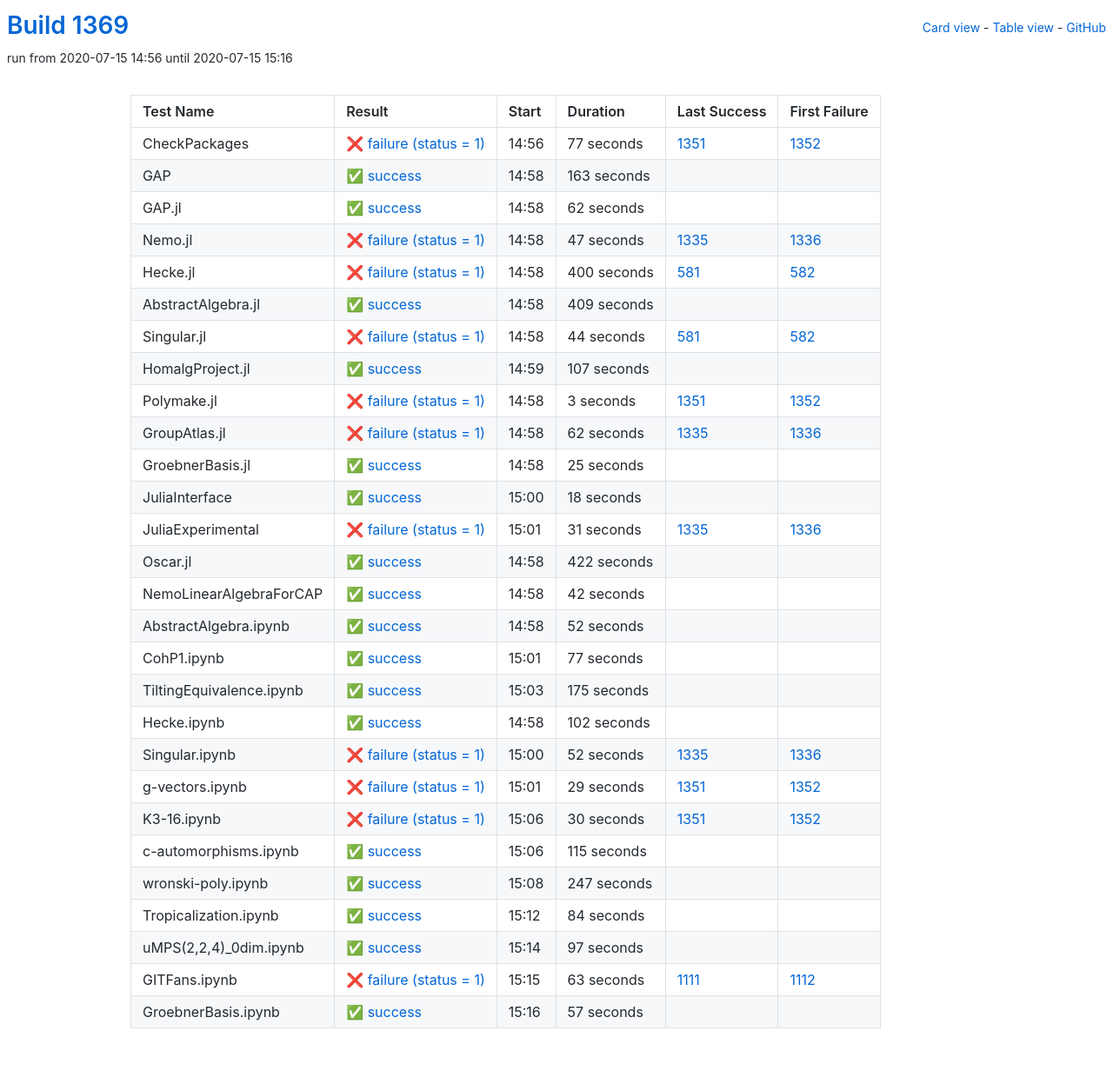
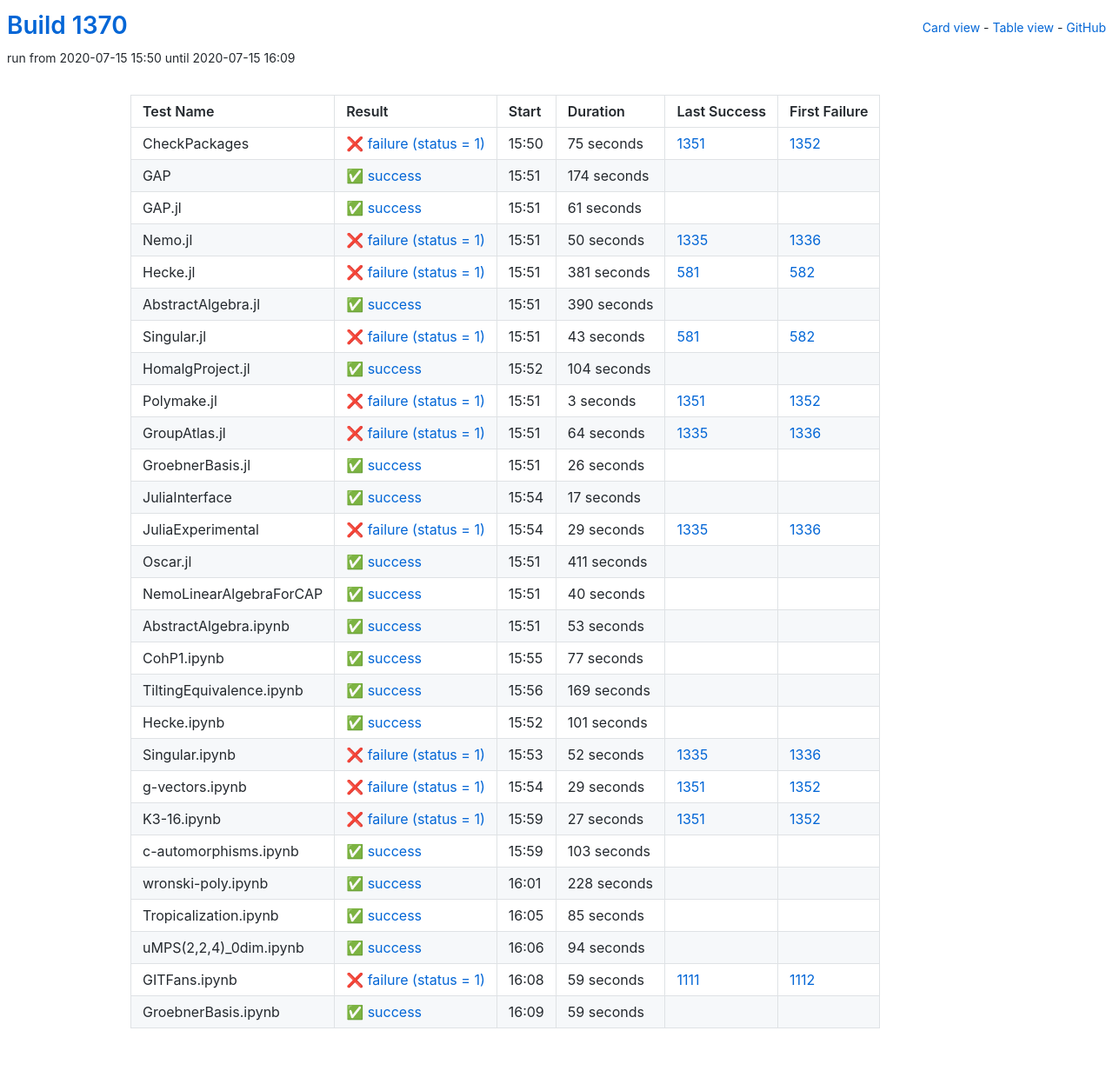
Before and after one commit to oscar-system/oscar-ci-status-1.4, a Jekyll site: the page built from table.html, in a window 1280 px wide. Shown: the whole page at 87% size. Built offline with Jekyll 4.4.1, drawn with Linux system fonts in a browser that asks for light colours.

Commit message:
Build #1370

```diff
--- a/_data/ci.yml
+++ b/_data/ci.yml
@@ -1,6 +1,6 @@
 ---
-build: 1369
-build_url: https://oscarci.mathematik.uni-kl.de/job/oscar-julia-1.4/1369/
+build: 1370
+build_url: https://oscarci.mathematik.uni-kl.de/job/oscar-julia-1.4/1370/
 job: oscar-julia-1.4
 organization: oscar-system
 repo: oscar-ci-status-1.4
@@ -8,104 +8,104 @@ repourl: https://github.com/oscar-system/oscar-ci-status-1.4
 tests:
 - name: CheckPackages
   id: checkpackages
-  log: https://oscarci.mathematik.uni-kl.de/job/oscar-julia-1.4/1369/artifact/logs/build-1369/CheckPackages.log
-  start: 2020-07-15 14:56
+  log: https://oscarci.mathematik.uni-kl.de/job/oscar-julia-1.4/1370/artifact/logs/build-1370/CheckPackages.log
+  start: 2020-07-15 15:50
   success: false
   exitcode: 1
   status: failure
-  duration: 77
+  duration: 75
   last_success: 1351
   last_success_url: https://oscarci.mathematik.uni-kl.de/job/oscar-julia-1.4/1351/
   first_failure: 1352
   first_failure_url: https://oscarci.mathematik.uni-kl.de/job/oscar-julia-1.4/1352/
 - name: GAP
   id: gap
-  log: https://oscarci.mathematik.uni-kl.de/job/oscar-julia-1.4/1369/artifact/logs/build-1369/GAP.log
-  start: 2020-07-15 14:58
+  log: https://oscarci.mathematik.uni-kl.de/job/oscar-julia-1.4/1370/artifact/logs/build-1370/GAP.log
+  start: 2020-07-15 15:51
   success: true
   exitcode: 0
   status: success
-  duration: 163
+  duration: 174
   last_success: false
   last_success_url:
   first_failure: false
   first_failure_url:
 - name: GAP.jl
   id: gap-jl
-  log: https://oscarci.mathematik.uni-kl.de/job/oscar-julia-1.4/1369/artifact/logs/build-1369/GAP.jl.log
-  start: 2020-07-15 14:58
+  log: https://oscarci.mathematik.uni-kl.de/job/oscar-julia-1.4/1370/artifact/logs/build-1370/GAP.jl.log
+  start: 2020-07-15 15:51
   success: true
   exitcode: 0
   status: success
-  duration: 62
+  duration: 61
   last_success: false
   last_success_url:
   first_failure: false
   first_failure_url:
 - name: Nemo.jl
   id: nemo-jl
-  log: https://oscarci.mathematik.uni-kl.de/job/oscar-julia-1.4/1369/artifact/logs/build-1369/Nemo.jl.log
-  start: 2020-07-15 14:58
+  log: https://oscarci.mathematik.uni-kl.de/job/oscar-julia-1.4/1370/artifact/logs/build-1370/Nemo.jl.log
+  start: 2020-07-15 15:51
   success: false
   exitcode: 1
   status: failure
-  duration: 47
+  duration: 50
   last_success: 1335
   last_success_url: https://oscarci.mathematik.uni-kl.de/job/oscar-julia-1.4/1335/
   first_failure: 1336
   first_failure_url: https://oscarci.mathematik.uni-kl.de/job/oscar-julia-1.4/1336/
 - name: Hecke.jl
   id: hecke-jl
-  log: https://oscarci.mathematik.uni-kl.de/job/oscar-julia-1.4/1369/artifact/logs/build-1369/Hecke.jl.log
-  start: 2020-07-15 14:58
+  log: https://oscarci.mathematik.uni-kl.de/job/oscar-julia-1.4/1370/artifact/logs/build-1370/Hecke.jl.log
+  start: 2020-07-15 15:51
   success: false
   exitcode: 1
   status: failure
-  duration: 400
+  duration: 381
   last_success: 581
   last_success_url: https://oscarci.mathematik.uni-kl.de/job/oscar-julia-1.4/581/
   first_failure: 582
   first_failure_url: https://oscarci.mathematik.uni-kl.de/job/oscar-julia-1.4/582/
 - name: AbstractAlgebra.jl
   id: abstractalgebra-jl
-  log: https://oscarci.mathematik.uni-kl.de/job/oscar-julia-1.4/1369/artifact/logs/build-1369/AbstractAlgebra.jl.log
-  start: 2020-07-15 14:58
+  log: https://oscarci.mathematik.uni-kl.de/job/oscar-julia-1.4/1370/artifact/logs/build-1370/AbstractAlgebra.jl.log
+  start: 2020-07-15 15:51
   success: true
   exitcode: 0
   status: success
-  duration: 409
+  duration: 390
   last_success: false
   last_success_url:
   first_failure: false
   first_failure_url:
 - name: Singular.jl
   id: singular-jl
-  log: https://oscarci.mathematik.uni-kl.de/job/oscar-julia-1.4/1369/artifact/logs/build-1369/Singular.jl.log
-  start: 2020-07-15 14:58
+  log: https://oscarci.mathematik.uni-kl.de/job/oscar-julia-1.4/1370/artifact/logs/build-1370/Singular.jl.log
+  start: 2020-07-15 15:51
   success: false
   exitcode: 1
   status: failure
-  duration: 44
+  duration: 43
   last_success: 581
   last_success_url: https://oscarci.mathematik.uni-kl.de/job/oscar-julia-1.4/581/
   first_failure: 582
   first_failure_url: https://oscarci.mathematik.uni-kl.de/job/oscar-julia-1.4/582/
 - name: HomalgProject.jl
   id: homalgproject-jl
-  log: https://oscarci.mathematik.uni-kl.de/job/oscar-julia-1.4/1369/artifact/logs/build-1369/HomalgProject.jl.log
-  start: 2020-07-15 14:59
+  log: https://oscarci.mathematik.uni-kl.de/job/oscar-julia-1.4/1370/artifact/logs/build-1370/HomalgProject.jl.log
+  start: 2020-07-15 15:52
   success: true
   exitcode: 0
   status: success
-  duration: 107
+  duration: 104
   last_success: false
   last_success_url:
   first_failure: false
   first_failure_url:
 - name: Polymake.jl
   id: polymake-jl
-  log: https://oscarci.mathematik.uni-kl.de/job/oscar-julia-1.4/1369/artifact/logs/build-1369/Polymake.jl.log
-  start: 2020-07-15 14:58
+  log: https://oscarci.mathematik.uni-kl.de/job/oscar-julia-1.4/1370/artifact/logs/build-1370/Polymake.jl.log
+  start: 2020-07-15 15:51
   success: false
   exitcode: 1
   status: failure
@@ -116,92 +116,92 @@ tests:
   first_failure_url: https://oscarci.mathematik.uni-kl.de/job/oscar-julia-1.4/1352/
 - name: GroupAtlas.jl
   id: groupatlas-jl
-  log: https://oscarci.mathematik.uni-kl.de/job/oscar-julia-1.4/1369/artifact/logs/build-1369/GroupAtlas.jl.log
-  start: 2020-07-15 14:58
+  log: https://oscarci.mathematik.uni-kl.de/job/oscar-julia-1.4/1370/artifact/logs/build-1370/GroupAtlas.jl.log
+  start: 2020-07-15 15:51
   success: false
   exitcode: 1
   status: failure
-  duration: 62
+  duration: 64
   last_success: 1335
   last_success_url: https://oscarci.mathematik.uni-kl.de/job/oscar-julia-1.4/1335/
   first_failure: 1336
   first_failure_url: https://oscarci.mathematik.uni-kl.de/job/oscar-julia-1.4/1336/
 - name: GroebnerBasis.jl
   id: groebnerbasis-jl
-  log: https://oscarci.mathematik.uni-kl.de/job/oscar-julia-1.4/1369/artifact/logs/build-1369/GroebnerBasis.jl.log
-  start: 2020-07-15 14:58
+  log: https://oscarci.mathematik.uni-kl.de/job/oscar-julia-1.4/1370/artifact/logs/build-1370/GroebnerBasis.jl.log
+  start: 2020-07-15 15:51
   success: true
   exitcode: 0
   status: success
-  duration: 25
+  duration: 26
   last_success: false
   last_success_url:
   first_failure: false
   first_failure_url:
 - name: JuliaInterface
   id: juliainterface
-  log: https://oscarci.mathematik.uni-kl.de/job/oscar-julia-1.4/1369/artifact/logs/build-1369/JuliaInterface.log
-  start: 2020-07-15 15:00
+  log: https://oscarci.mathematik.uni-kl.de/job/oscar-julia-1.4/1370/artifact/logs/build-1370/JuliaInterface.log
+  start: 2020-07-15 15:54
   success: true
   exitcode: 0
   status: success
-  duration: 18
+  duration: 17
   last_success: false
   last_success_url:
   first_failure: false
   first_failure_url:
 - name: JuliaExperimental
   id: juliaexperimental
-  log: https://oscarci.mathematik.uni-kl.de/job/oscar-julia-1.4/1369/artifact/logs/build-1369/JuliaExperimental.log
-  start: 2020-07-15 15:01
+  log: https://oscarci.mathematik.uni-kl.de/job/oscar-julia-1.4/1370/artifact/logs/build-1370/JuliaExperimental.log
+  start: 2020-07-15 15:54
   success: false
   exitcode: 1
   status: failure
-  duration: 31
+  duration: 29
   last_success: 1335
   last_success_url: https://oscarci.mathematik.uni-kl.de/job/oscar-julia-1.4/1335/
   first_failure: 1336
   first_failure_url: https://oscarci.mathematik.uni-kl.de/job/oscar-julia-1.4/1336/
 - name: Oscar.jl
   id: oscar-jl
-  log: https://oscarci.mathematik.uni-kl.de/job/oscar-julia-1.4/1369/artifact/logs/build-1369/Oscar.jl.log
-  start: 2020-07-15 14:58
+  log: https://oscarci.mathematik.uni-kl.de/job/oscar-julia-1.4/1370/artifact/logs/build-1370/Oscar.jl.log
+  start: 2020-07-15 15:51
   success: true
   exitcode: 0
   status: success
-  duration: 422
+  duration: 411
   last_success: false
   last_success_url:
   first_failure: false
   first_failure_url:
 - name: NemoLinearAlgebraForCAP
   id: nemolinearalgebraforcap
-  log: https://oscarci.mathematik.uni-kl.de/job/oscar-julia-1.4/1369/artifact/logs/build-1369/NemoLinearAlgebraForCAP.log
-  start: 2020-07-15 14:58
+  log: https://oscarci.mathematik.uni-kl.de/job/oscar-julia-1.4/1370/artifact/logs/build-1370/NemoLinearAlgebraForCAP.log
+  start: 2020-07-15 15:51
   success: true
   exitcode: 0
   status: success
-  duration: 42
+  duration: 40
   last_success: false
   last_success_url:
   first_failure: false
   first_failure_url:
 - name: AbstractAlgebra.ipynb
   id: abstractalgebra-ipynb
-  log: https://oscarci.mathematik.uni-kl.de/job/oscar-julia-1.4/1369/artifact/logs/build-1369/AbstractAlgebra.ipynb.log
-  start: 2020-07-15 14:58
+  log: https://oscarci.mathematik.uni-kl.de/job/oscar-julia-1.4/1370/artifact/logs/build-1370/AbstractAlgebra.ipynb.log
+  start: 2020-07-15 15:51
   success: true
   exitcode: 0
   status: success
-  duration: 52
+  duration: 53
   last_success: false
   last_success_url:
   first_failure: false
   first_failure_url:
 - name: CohP1.ipynb
   id: cohp1-ipynb
-  log: https://oscarci.mathematik.uni-kl.de/job/oscar-julia-1.4/1369/artifact/logs/build-1369/CohP1.ipynb.log
-  start: 2020-07-15 15:01
+  log: https://oscarci.mathematik.uni-kl.de/job/oscar-julia-1.4/1370/artifact/logs/build-1370/CohP1.ipynb.log
+  start: 2020-07-15 15:55
   success: true
   exitcode: 0
   status: success
@@ -212,32 +212,32 @@ tests:
   first_failure_url:
 - name: TiltingEquivalence.ipynb
   id: tiltingequivalence-ipynb
-  log: https://oscarci.mathematik.uni-kl.de/job/oscar-julia-1.4/1369/artifact/logs/build-1369/TiltingEquivalence.ipynb.log
-  start: 2020-07-15 15:03
+  log: https://oscarci.mathematik.uni-kl.de/job/oscar-julia-1.4/1370/artifact/logs/build-1370/TiltingEquivalence.ipynb.log
+  start: 2020-07-15 15:56
   success: true
   exitcode: 0
   status: success
-  duration: 175
+  duration: 169
   last_success: false
   last_success_url:
   first_failure: false
   first_failure_url:
 - name: Hecke.ipynb
   id: hecke-ipynb
-  log: https://oscarci.mathematik.uni-kl.de/job/oscar-julia-1.4/1369/artifact/logs/build-1369/Hecke.ipynb.log
-  start: 2020-07-15 14:58
+  log: https://oscarci.mathematik.uni-kl.de/job/oscar-julia-1.4/1370/artifact/logs/build-1370/Hecke.ipynb.log
+  start: 2020-07-15 15:52
   success: true
   exitcode: 0
   status: success
-  duration: 102
+  duration: 101
   last_success: false
   last_success_url:
   first_failure: false
   first_failure_url:
 - name: Singular.ipynb
   id: singular-ipynb
-  log: https://oscarci.mathematik.uni-kl.de/job/oscar-julia-1.4/1369/artifact/logs/build-1369/Singular.ipynb.log
-  start: 2020-07-15 15:00
+  log: https://oscarci.mathematik.uni-kl.de/job/oscar-julia-1.4/1370/artifact/logs/build-1370/Singular.ipynb.log
+  start: 2020-07-15 15:53
   success: false
   exitcode: 1
   status: failure
@@ -248,8 +248,8 @@ tests:
   first_failure_url: https://oscarci.mathematik.uni-kl.de/job/oscar-julia-1.4/1336/
 - name: g-vectors.ipynb
   id: g-vectors-ipynb
-  log: https://oscarci.mathematik.uni-kl.de/job/oscar-julia-1.4/1369/artifact/logs/build-1369/g-vectors.ipynb.log
-  start: 2020-07-15 15:01
+  log: https://oscarci.mathematik.uni-kl.de/job/oscar-julia-1.4/1370/artifact/logs/build-1370/g-vectors.ipynb.log
+  start: 2020-07-15 15:54
   success: false
   exitcode: 1
   status: failure
@@ -260,84 +260,84 @@ tests:
   first_failure_url: https://oscarci.mathematik.uni-kl.de/job/oscar-julia-1.4/1352/
 - name: K3-16.ipynb
   id: k3-16-ipynb
-  log: https://oscarci.mathematik.uni-kl.de/job/oscar-julia-1.4/1369/artifact/logs/build-1369/K3-16.ipynb.log
-  start: 2020-07-15 15:06
+  log: https://oscarci.mathematik.uni-kl.de/job/oscar-julia-1.4/1370/artifact/logs/build-1370/K3-16.ipynb.log
+  start: 2020-07-15 15:59
   success: false
   exitcode: 1
   status: failure
-  duration: 30
+  duration: 27
   last_success: 1351
   last_success_url: https://oscarci.mathematik.uni-kl.de/job/oscar-julia-1.4/1351/
   first_failure: 1352
   first_failure_url: https://oscarci.mathematik.uni-kl.de/job/oscar-julia-1.4/1352/
 - name: c-automorphisms.ipynb
   id: c-automorphisms-ipynb
-  log: https://oscarci.mathematik.uni-kl.de/job/oscar-julia-1.4/1369/artifact/logs/build-1369/c-automorphisms.ipynb.log
-  start: 2020-07-15 15:06
+  log: https://oscarci.mathematik.uni-kl.de/job/oscar-julia-1.4/1370/artifact/logs/build-1370/c-automorphisms.ipynb.log
+  start: 2020-07-15 15:59
   success: true
   exitcode: 0
   status: success
-  duration: 115
+  duration: 103
   last_success: false
   last_success_url:
   first_failure: false
   first_failure_url:
 - name: wronski-poly.ipynb
   id: wronski-poly-ipynb
-  log: https://oscarci.mathematik.uni-kl.de/job/oscar-julia-1.4/1369/artifact/logs/build-1369/wronski-poly.ipynb.log
-  start: 2020-07-15 15:08
+  log: https://oscarci.mathematik.uni-kl.de/job/oscar-julia-1.4/1370/artifact/logs/build-1370/wronski-poly.ipynb.log
+  start: 2020-07-15 16:01
   success: true
   exitcode: 0
   status: success
-  duration: 247
+  duration: 228
   last_success: false
   last_success_url:
   first_failure: false
   first_failure_url:
 - name: Tropicalization.ipynb
   id: tropicalization-ipynb
-  log: https://oscarci.mathematik.uni-kl.de/job/oscar-julia-1.4/1369/artifact/logs/build-1369/Tropicalization.ipynb.log
-  start: 2020-07-15 15:12
+  log: https://oscarci.mathematik.uni-kl.de/job/oscar-julia-1.4/1370/artifact/logs/build-1370/Tropicalization.ipynb.log
+  start: 2020-07-15 16:05
   success: true
   exitcode: 0
   status: success
-  duration: 84
+  duration: 85
   last_success: false
   last_success_url:
   first_failure: false
   first_failure_url:
 - name: uMPS(2,2,4)_0dim.ipynb
   id: umps-2-2-4-0dim-ipynb
-  log: https://oscarci.mathematik.uni-kl.de/job/oscar-julia-1.4/1369/artifact/logs/build-1369/uMPS-2-2-4-_0dim.ipynb.log
-  start: 2020-07-15 15:14
+  log: https://oscarci.mathematik.uni-kl.de/job/oscar-julia-1.4/1370/artifact/logs/build-1370/uMPS-2-2-4-_0dim.ipynb.log
+  start: 2020-07-15 16:06
   success: true
   exitcode: 0
   status: success
-  duration: 97
+  duration: 94
   last_success: false
   last_success_url:
   first_failure: false
   first_failure_url:
 - name: GITFans.ipynb
   id: gitfans-ipynb
-  log: https://oscarci.mathematik.uni-kl.de/job/oscar-julia-1.4/1369/artifact/logs/build-1369/GITFans.ipynb.log
-  start: 2020-07-15 15:15
+  log: https://oscarci.mathematik.uni-kl.de/job/oscar-julia-1.4/1370/artifact/logs/build-1370/GITFans.ipynb.log
+  start: 2020-07-15 16:08
   success: false
   exitcode: 1
   status: failure
-  duration: 63
+  duration: 59
   last_success: 1111
   last_success_url: https://oscarci.mathematik.uni-kl.de/job/oscar-julia-1.4/1111/
   first_failure: 1112
   first_failure_url: https://oscarci.mathematik.uni-kl.de/job/oscar-julia-1.4/1112/
 - name: GroebnerBasis.ipynb
   id: groebnerbasis-ipynb
-  log: https://oscarci.mathematik.uni-kl.de/job/oscar-julia-1.4/1369/artifact/logs/build-1369/GroebnerBasis.ipynb.log
-  start: 2020-07-15 15:16
+  log: https://oscarci.mathematik.uni-kl.de/job/oscar-julia-1.4/1370/artifact/logs/build-1370/GroebnerBasis.ipynb.log
+  start: 2020-07-15 16:09
   success: true
   exitcode: 0
   status: success
-  duration: 57
+  duration: 59
   last_success: false
   last_success_url:
   first_failure: false
```
Also changed, not shown: README.md.
